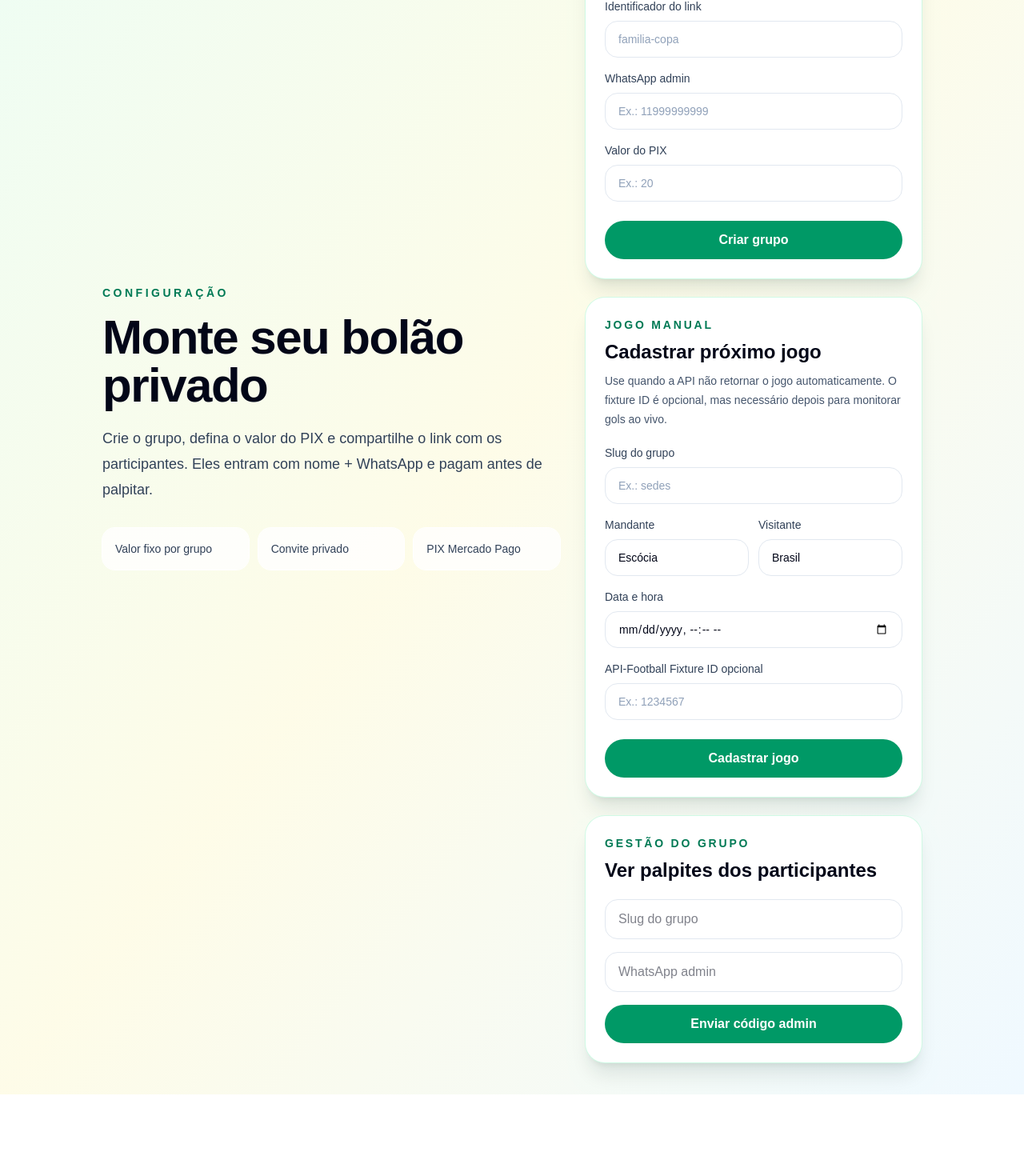
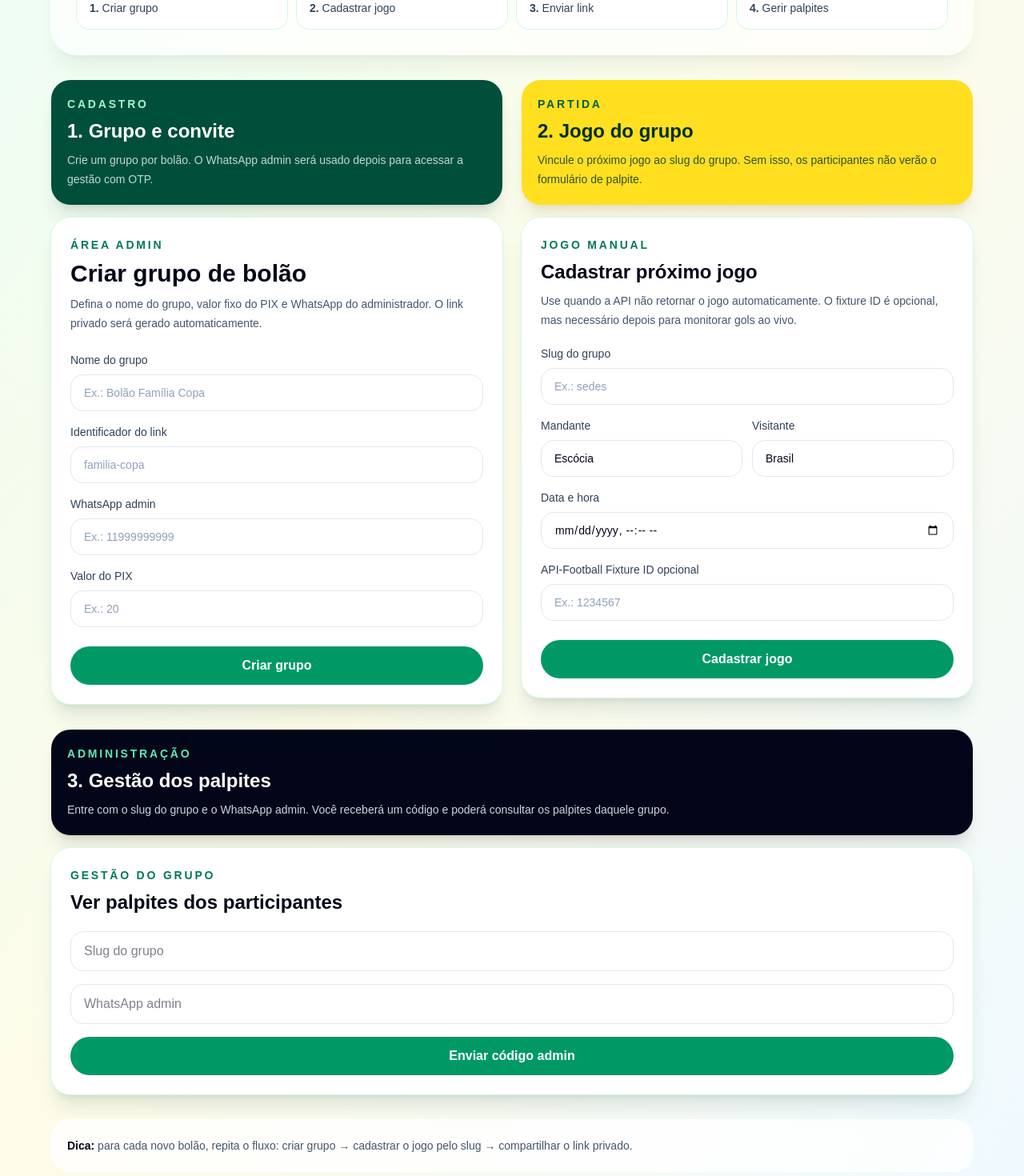
Before and after one commit to ecalefi/bolao, a Next.js app: page /admin in a window 1280 px wide. Shown: the part 300-1770 px from the top of the page at 80% size. Before the commit the page ends 1668 px from the top, so only its background shows below. Built offline with nearby package versions, Linux system fonts and the light colour scheme.

Commit message:
style: reorganize admin dashboard layout

```diff
--- a/src/app/admin/page.tsx
+++ b/src/app/admin/page.tsx
@@ -5,23 +5,58 @@ import { AdminBetsDashboard } from "@/components/admin-bets-dashboard";
 export default function AdminPage() {
   return (
     <main className="min-h-screen bg-gradient-to-br from-emerald-50 via-yellow-50 to-sky-50 px-6 py-10 text-slate-950">
-      <div className="mx-auto grid max-w-5xl gap-8 lg:grid-cols-[1fr_420px] lg:items-center">
-        <section>
+      <div className="mx-auto max-w-6xl">
+        <section className="rounded-[2rem] bg-white/70 p-6 shadow-xl shadow-emerald-950/5 ring-1 ring-white backdrop-blur md:p-8">
           <p className="text-sm font-semibold uppercase tracking-[0.25em] text-emerald-700">Configuração</p>
-          <h1 className="mt-4 text-4xl font-black tracking-tight sm:text-6xl">Monte seu bolão privado</h1>
-          <p className="mt-5 max-w-2xl text-lg leading-8 text-slate-700">
+          <h1 className="mt-4 max-w-3xl text-4xl font-black tracking-tight sm:text-6xl">Painel do bolão</h1>
+          <p className="mt-5 max-w-3xl text-lg leading-8 text-slate-700">
             Crie o grupo, defina o valor do PIX e compartilhe o link com os participantes. Eles entram com nome + WhatsApp e pagam antes de palpitar.
           </p>
-          <div className="mt-8 grid gap-3 text-sm text-slate-700 sm:grid-cols-3">
-            <div className="rounded-2xl bg-white/80 p-4 ring-1 ring-white">Valor fixo por grupo</div>
-            <div className="rounded-2xl bg-white/80 p-4 ring-1 ring-white">Convite privado</div>
-            <div className="rounded-2xl bg-white/80 p-4 ring-1 ring-white">PIX Mercado Pago</div>
+          <div className="mt-8 grid gap-3 text-sm text-slate-700 md:grid-cols-4">
+            <div className="rounded-2xl bg-white p-4 ring-1 ring-emerald-100"><strong>1.</strong> Criar grupo</div>
+            <div className="rounded-2xl bg-white p-4 ring-1 ring-emerald-100"><strong>2.</strong> Cadastrar jogo</div>
+            <div className="rounded-2xl bg-white p-4 ring-1 ring-emerald-100"><strong>3.</strong> Enviar link</div>
+            <div className="rounded-2xl bg-white p-4 ring-1 ring-emerald-100"><strong>4.</strong> Gerir palpites</div>
           </div>
         </section>
-        <div>
-          <AdminCreateGroupForm />
-          <AdminCreateMatchForm />
+
+        <div className="mt-8 grid gap-6 lg:grid-cols-2">
+          <section className="space-y-4">
+            <div className="rounded-3xl bg-emerald-900 p-5 text-white shadow-xl shadow-emerald-950/10">
+              <p className="text-sm font-semibold uppercase tracking-[0.2em] text-emerald-200">Cadastro</p>
+              <h2 className="mt-2 text-2xl font-black">1. Grupo e convite</h2>
+              <p className="mt-2 text-sm leading-6 text-emerald-50/80">
+                Crie um grupo por bolão. O WhatsApp admin será usado depois para acessar a gestão com OTP.
+              </p>
+            </div>
+            <AdminCreateGroupForm />
+          </section>
+
+          <section className="space-y-4">
+            <div className="rounded-3xl bg-yellow-300 p-5 text-emerald-950 shadow-xl shadow-yellow-900/10">
+              <p className="text-sm font-semibold uppercase tracking-[0.2em] text-emerald-800">Partida</p>
+              <h2 className="mt-2 text-2xl font-black">2. Jogo do grupo</h2>
+              <p className="mt-2 text-sm leading-6 text-emerald-950/80">
+                Vincule o próximo jogo ao slug do grupo. Sem isso, os participantes não verão o formulário de palpite.
+              </p>
+            </div>
+            <AdminCreateMatchForm />
+          </section>
+        </div>
+
+        <section className="mt-8">
+          <div className="mb-4 rounded-3xl bg-slate-950 p-5 text-white shadow-xl shadow-slate-950/10">
+            <p className="text-sm font-semibold uppercase tracking-[0.2em] text-emerald-300">Administração</p>
+            <h2 className="mt-2 text-2xl font-black">3. Gestão dos palpites</h2>
+            <p className="mt-2 text-sm leading-6 text-slate-300">
+              Entre com o slug do grupo e o WhatsApp admin. Você receberá um código e poderá consultar os palpites daquele grupo.
+            </p>
+          </div>
           <AdminBetsDashboard />
+        </section>
+
+        <div className="mt-8 rounded-3xl bg-white/80 p-5 text-sm leading-6 text-slate-600 ring-1 ring-white">
+          <strong className="text-slate-950">Dica:</strong> para cada novo bolão, repita o fluxo: criar grupo → cadastrar o jogo pelo slug → compartilhar o link privado.
         </div>
       </div>
     </main>
--- a/src/components/admin-bets-dashboard.tsx
+++ b/src/components/admin-bets-dashboard.tsx
@@ -105,7 +105,7 @@ export function AdminBetsDashboard() {
   };
 
   return (
-    <section className="mt-6 rounded-3xl bg-white p-6 shadow-xl shadow-emerald-950/10 ring-1 ring-emerald-100">
+    <section className="rounded-3xl bg-white p-6 shadow-xl shadow-emerald-950/10 ring-1 ring-emerald-100">
       <p className="text-sm font-semibold uppercase tracking-[0.2em] text-emerald-700">Gestão do grupo</p>
       <h2 className="mt-2 text-2xl font-black text-slate-950">Ver palpites dos participantes</h2>
 
--- a/src/components/admin-create-match-form.tsx
+++ b/src/components/admin-create-match-form.tsx
@@ -43,7 +43,7 @@ export function AdminCreateMatchForm() {
   };
 
   return (
-    <form className="mt-6 rounded-3xl bg-white p-6 shadow-xl shadow-emerald-950/10 ring-1 ring-emerald-100" onSubmit={submit}>
+    <form className="rounded-3xl bg-white p-6 shadow-xl shadow-emerald-950/10 ring-1 ring-emerald-100" onSubmit={submit}>
       <p className="text-sm font-semibold uppercase tracking-[0.2em] text-emerald-700">Jogo manual</p>
       <h2 className="mt-2 text-2xl font-black text-slate-950">Cadastrar próximo jogo</h2>
       <p className="mt-2 text-sm leading-6 text-slate-600">
```
